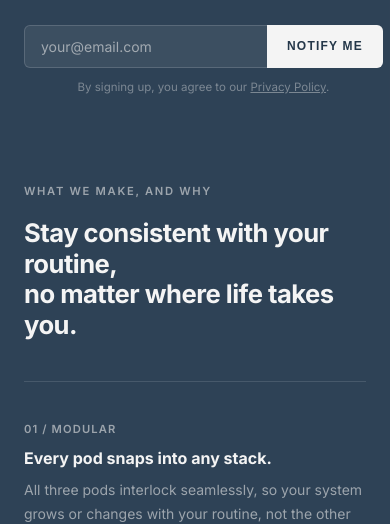
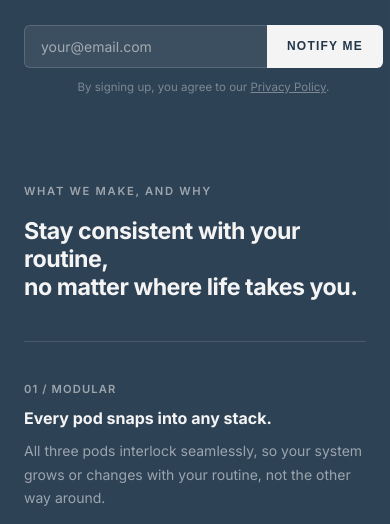
Before and after one commit to Marco-Nanni99/stack-product, a website built with Vite: page early-access.html in a window 390 px wide. Shown: the part 611-1135 px from the top of the page. Built offline with nearby package versions, Linux system fonts and the light colour scheme; a script that the page names is missing.

Commit message:
fix awkward line break in why heading on mobile
Co-Authored-By: Claude Sonnet 4.6 <noreply@anthropic.com>

```diff
--- a/early-access.html
+++ b/early-access.html
@@ -371,6 +371,7 @@
       }
       .ea-card-col { padding-bottom: 40px; }
       .ea-why { padding: 50px 0 35px; }
+      .ea-why-heading { font-size: 1.45rem; }
       .ea-pods { padding: 50px 0 45px; }
       .ea-built { padding: 35px 24px 40px; }
     }
```
